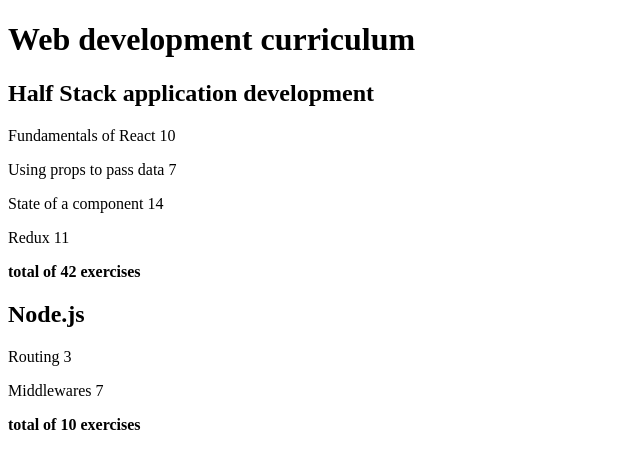
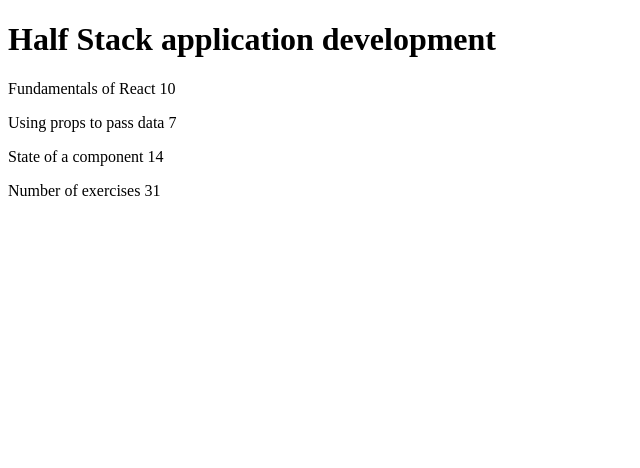
Before and after one commit to markusbjorklund/fullstack, a React (Create React App) app in the folder part2/courseinfo/: page / in a window 1280 px wide. Shown: the top 468 px of the page, without its empty margins (0-640 px from the left). Built offline with nearby package versions, Linux system fonts and the light colour scheme.

Commit message:
2.1 redone

```diff
--- a/part2/courseinfo/src/index.js
+++ b/part2/courseinfo/src/index.js
@@ -1,53 +1,66 @@
 import React from 'react';
 import ReactDOM from 'react-dom';
-import Course from './components/Course.js'
+
+const Header = ({ course }) => {
+  return (
+    <h1>{course.name}</h1>
+  )
+}
+
+const Total = ({ course }) => {
+  const sum = course.parts[0].exercises + course.parts[1].exercises + course.parts[2].exercises
+  return (
+    <p>Number of exercises {sum}</p>
+  )
+}
+
+const Part = (props) => {
+  return (
+    <p>
+      {props.part.name} {props.part.exercises}
+    </p>
+  )
+}
+
+const Content = ({ course }) => {
+  return (
+    <div>
+      <Part part={course.parts[0]} />
+      <Part part={course.parts[1]} />
+      <Part part={course.parts[2]} />
+    </div>
+  )
+}
+
+const Course = ({ course }) => {
+  return (
+    <>
+    <Header course={course} />
+    <Content course={course} />
+    <Total course={course} />
+    </>
+    )
+}
 
 const App = () => {
-
-  const course = [
-    {
+  const course = {
     name: 'Half Stack application development',
-      id: 1,
     parts: [
       {
         name: 'Fundamentals of React',
-          exercises: 10,
-          id: 1
+        exercises: 10
       },
       {
         name: 'Using props to pass data',
-          exercises: 7,
-          id: 2
+        exercises: 7
       },
       {
         name: 'State of a component',
-          exercises: 14,
-          id: 3
-        },
-        {
-          name: 'Redux',
-          exercises: 11,
-          id: 4
-        }
-      ]
-    },
-    {
-      name: 'Node.js',
-      id: 2,
-      parts: [
-        {
-          name: 'Routing',
-          exercises: 3,
-          id: 1
-        },
-        {
-          name: 'Middlewares',
-          exercises: 7,
-          id: 2
+        exercises: 14
       }
     ]
   }
-  ]
+
   return (
     <div>
       <Course course={course} />
```
Lines whose indentation alone changed are shown as unchanged.
